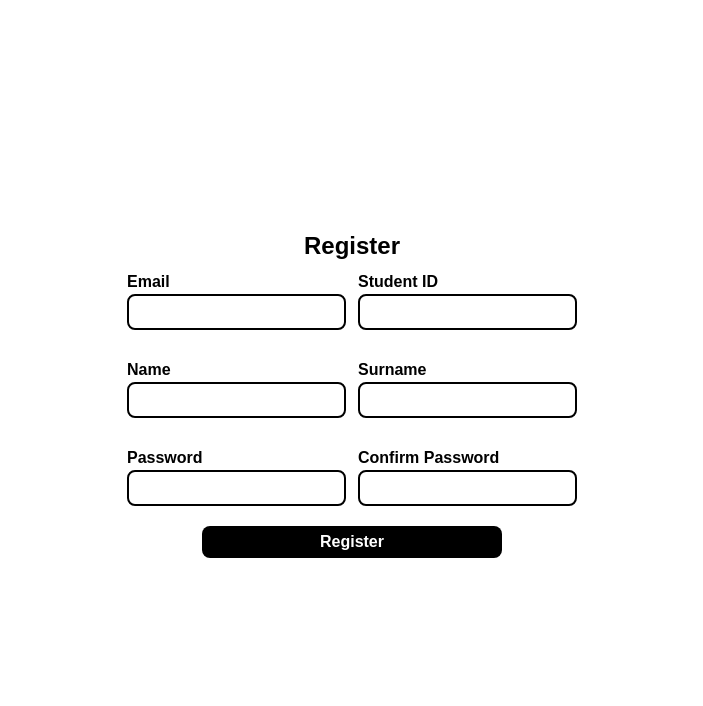
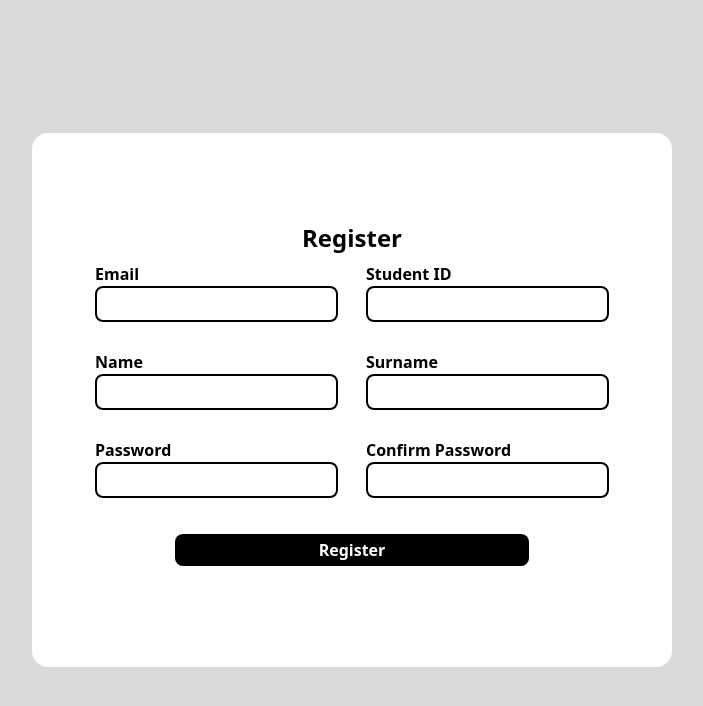
Before and after one commit to ChawinNg/soft-arch-frontend, a Next.js app: page /register in a window 1280 px wide. Shown: the top 706 px of the page, without its empty margins (288-991 px from the left). Built offline with nearby package versions, Linux system fonts and the light colour scheme.

Commit message:
fix: style

```diff
--- a/src/app/(auth)/layout.tsx
+++ b/src/app/(auth)/layout.tsx
@@ -4,7 +4,7 @@ export default function AuthLayout({
     children: React.ReactNode;
   }) {
     return (
-      <div className="flex justify-center items-center w-screen h-screen">
+      <div className="flex justify-center items-center w-screen h-screen bg-[#D9D9D9]">
         {children}
       </div>
     );
--- a/src/app/(auth)/register/page.tsx
+++ b/src/app/(auth)/register/page.tsx
@@ -22,7 +22,7 @@ const RegisterPage = () => {
       <div className="text-center header-text text-black ">Register</div>
       <form onSubmit={handleSubmit}>
         <div className="grid grid-cols-2 gap-3">
-          <div className="my-2 flex flex-col">
+          <div className="m-2 flex flex-col">
             <label htmlFor="Email" className="normal-text text-black">
               Email
             </label>
@@ -35,7 +35,7 @@ const RegisterPage = () => {
               onChange={handleFormChange}
             ></input>
           </div>
-          <div className="my-2 flex flex-col">
+          <div className="m-2 flex flex-col">
             <label htmlFor="Student ID" className="normal-text text-black">
               Student ID
             </label>
@@ -49,7 +49,7 @@ const RegisterPage = () => {
             ></input>
           </div>
 
-          <div className="my-2 flex flex-col">
+          <div className="m-2 flex flex-col">
             <label htmlFor="display_name" className="normal-text text-black">
               Name
             </label>
@@ -63,7 +63,7 @@ const RegisterPage = () => {
             ></input>
           </div>
 
-          <div className="my-2 flex flex-col">
+          <div className="m-2 flex flex-col">
             <label htmlFor="Surname" className="normal-text text-black">
               Surname
             </label>
@@ -76,7 +76,7 @@ const RegisterPage = () => {
             ></input>
           </div>
 
-          <div className="my-2 flex flex-col">
+          <div className="m-2 flex flex-col">
             <label htmlFor="password" className="normal-text text-black">
               Password
             </label>
@@ -90,7 +90,7 @@ const RegisterPage = () => {
             ></input>
           </div>
 
-          <div className="my-2 flex flex-col">
+          <div className="m-2 flex flex-col">
             <label
               htmlFor="Confirm password"
               className="normal-text text-black"
@@ -107,7 +107,7 @@ const RegisterPage = () => {
             ></input>
           </div>
         </div>
-        <div className="flex justify-center">
+        <div className="flex justify-center mt-4">
           <button
             type="submit"
             className="bg-black text-white normal-text py-1 px-2 my-3 mx-auto rounded-lg w-2/3 h-2/3"
--- a/src/app/globals.css
+++ b/src/app/globals.css
@@ -2,29 +2,6 @@
 @tailwind components;
 @tailwind utilities;
 
-:root {
-  --background: #ffffff;
-  --foreground: #171717;
-}
-
-@media (prefers-color-scheme: dark) {
-  :root {
-    --background: #D9D9D9;
-    --foreground: #ededed;
-  }
-}
-
-body {
-  color: var(--foreground);
-  background: var(--background);
-  font-family: Arial, Helvetica, sans-serif;
-}
-
-@layer utilities {
-  .text-balance {
-    text-wrap: balance;
-  }
-}
 
 .normal-text {
   @apply font-bold text-xs md:text-sm lg:text-base ;
--- a/src/app/layout.tsx
+++ b/src/app/layout.tsx
@@ -14,7 +14,7 @@ const geistMono = localFont({
 });
 
 export const metadata: Metadata = {
-  title: "Create Next App",
+  title: "Software Arch Project",
   description: "Generated by create next app",
 };
 
```
